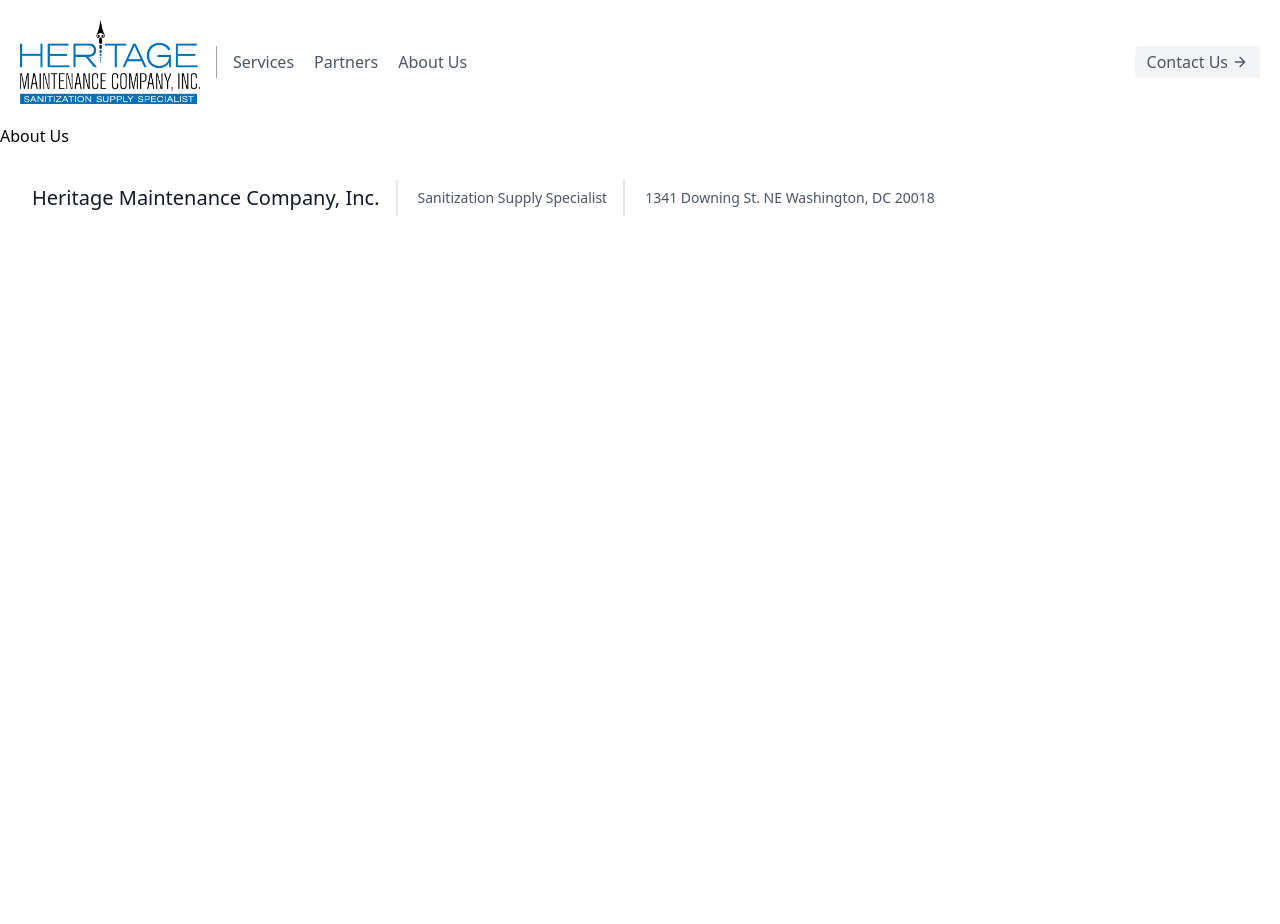
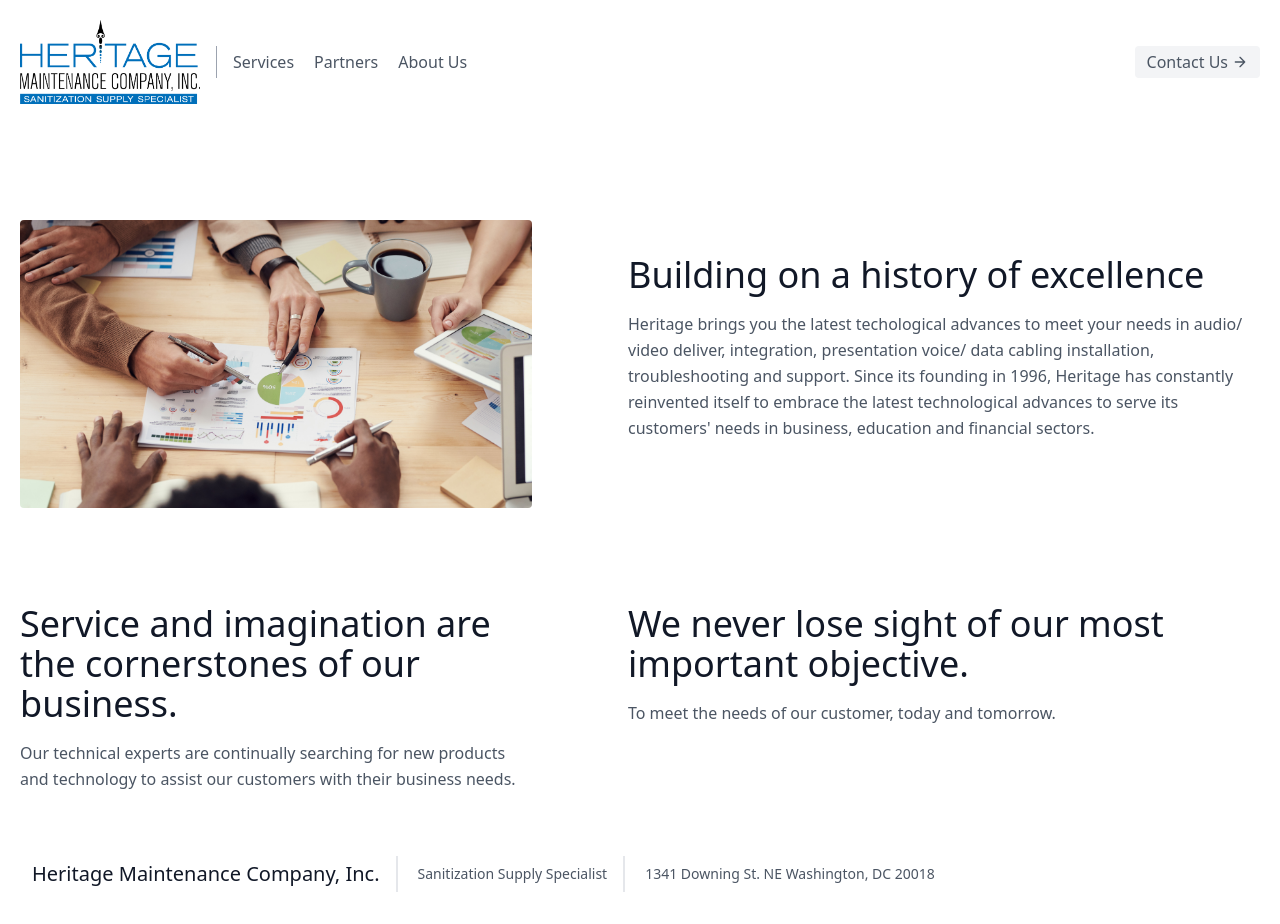
Before and after one commit to cashconnor/HTech, a Django app: page /about-us/ in a window 1280 px wide. Before the commit the page ends 216 px from the top, so only its background shows below. Run offline with Django 4.2, Linux system fonts and the light colour scheme.

Commit message:
about-us update

```diff
--- a/static/css/style.css
+++ b/static/css/style.css
@@ -521,10 +521,6 @@ Ensure the default browser behavior of the `hidden` attribute.
   left: 0px;
 }
 
-.z-10 {
-  z-index: 10;
-}
-
 .-m-4 {
   margin: -1rem;
 }
@@ -542,6 +538,18 @@ Ensure the default browser behavior of the `hidden` attribute.
 .-mx-4 {
   margin-left: -1rem;
   margin-right: -1rem;
+}
+
+.mb-10 {
+  margin-bottom: 2.5rem;
+}
+
+.mb-4 {
+  margin-bottom: 1rem;
+}
+
+.mb-8 {
+  margin-bottom: 2rem;
 }
 
 .mt-1 {
@@ -564,16 +572,8 @@ Ensure the default browser behavior of the `hidden` attribute.
   margin-bottom: 1.25rem;
 }
 
-.mb-4 {
-  margin-bottom: 1rem;
-}
-
 .mt-3 {
   margin-top: 0.75rem;
-}
-
-.mt-10 {
-  margin-top: 2.5rem;
 }
 
 .ml-3 {
@@ -588,20 +588,12 @@ Ensure the default browser behavior of the `hidden` attribute.
   margin-bottom: 4rem;
 }
 
-.mb-8 {
-  margin-bottom: 2rem;
-}
-
 .ml-4 {
   margin-left: 1rem;
 }
 
 .mb-20 {
   margin-bottom: 5rem;
-}
-
-.mb-10 {
-  margin-bottom: 2.5rem;
 }
 
 .mb-2 {
@@ -696,16 +688,16 @@ Ensure the default browser behavior of the `hidden` attribute.
   height: 2rem;
 }
 
+.w-5\/6 {
+  width: 83.333333%;
+}
+
 .w-full {
   width: 100%;
 }
 
 .w-5 {
   width: 1.25rem;
-}
-
-.w-5\/6 {
-  width: 83.333333%;
 }
 
 .w-10 {
@@ -778,12 +770,12 @@ Ensure the default browser behavior of the `hidden` attribute.
   overflow: hidden;
 }
 
+.rounded {
+  border-radius: 0.25rem;
+}
+
 .rounded-lg {
   border-radius: 0.5rem;
-}
-
-.rounded {
-  border-radius: 0.25rem;
 }
 
 .rounded-full {
@@ -852,10 +844,6 @@ Ensure the default browser behavior of the `hidden` attribute.
   padding: 2.5rem;
 }
 
-.p-8 {
-  padding: 2rem;
-}
-
 .p-4 {
   padding: 1rem;
 }
@@ -870,6 +858,10 @@ Ensure the default browser behavior of the `hidden` attribute.
 
 .p-5 {
   padding: 1.25rem;
+}
+
+.p-8 {
+  padding: 2rem;
 }
 
 .px-5 {
@@ -921,6 +913,15 @@ Ensure the default browser behavior of the `hidden` attribute.
   text-align: center;
 }
 
+.align-top {
+  vertical-align: top;
+}
+
+.text-3xl {
+  font-size: 1.875rem;
+  line-height: 2.25rem;
+}
+
 .text-xs {
   font-size: 0.75rem;
   line-height: 1rem;
@@ -946,22 +947,17 @@ Ensure the default browser behavior of the `hidden` attribute.
   line-height: 1.75rem;
 }
 
-.text-3xl {
-  font-size: 1.875rem;
-  line-height: 2.25rem;
-}
-
 .text-2xl {
   font-size: 1.5rem;
   line-height: 2rem;
 }
 
+.font-medium {
+  font-weight: 500;
+}
+
 .font-semibold {
   font-weight: 600;
-}
-
-.font-medium {
-  font-weight: 500;
 }
 
 .leading-relaxed {
@@ -1172,16 +1168,16 @@ Ensure the default browser behavior of the `hidden` attribute.
 }
 
 @media (min-width: 768px) {
+  .md\:mb-0 {
+    margin-bottom: 0px;
+  }
+
   .md\:ml-auto {
     margin-left: auto;
   }
 
   .md\:mt-0 {
     margin-top: 0px;
-  }
-
-  .md\:mb-0 {
-    margin-bottom: 0px;
   }
 
   .md\:mr-auto {
@@ -1237,6 +1233,10 @@ Ensure the default browser behavior of the `hidden` attribute.
     padding-bottom: 0.25rem;
   }
 
+  .md\:pl-16 {
+    padding-left: 4rem;
+  }
+
   .md\:pr-16 {
     padding-right: 4rem;
   }
@@ -1259,6 +1259,10 @@ Ensure the default browser behavior of the `hidden` attribute.
     display: inline-block;
   }
 
+  .lg\:w-full {
+    width: 100%;
+  }
+
   .lg\:w-2\/3 {
     width: 66.666667%;
   }
@@ -1269,10 +1273,6 @@ Ensure the default browser behavior of the `hidden` attribute.
 
   .lg\:w-1\/3 {
     width: 33.333333%;
-  }
-
-  .lg\:w-full {
-    width: 100%;
   }
 
   .lg\:w-3\/4 {
@@ -1291,6 +1291,10 @@ Ensure the default browser behavior of the `hidden` attribute.
     flex-grow: 1;
   }
 
+  .lg\:pl-24 {
+    padding-left: 6rem;
+  }
+
   .lg\:pr-24 {
     padding-right: 6rem;
   }
--- a/templates/about-us.html
+++ b/templates/about-us.html
@@ -3,5 +3,37 @@
 {% block title %}Home{% endblock %}
 
 {% block content %}
-About Us
+{% load static %}
+<section class="text-gray-600 body-font">
+    <div class="container mx-auto flex px-5 py-24 md:flex-row flex-col items-center">
+      <div data-aos="fade-right"class="lg:max-w-lg lg:w-full md:w-1/2 w-5/6 mb-10 md:mb-0">
+        <img class="object-cover object-center rounded" alt="hero" src="{% static 'img/about-us-business.jpg' %}">
+      </div>
+      <div data-aos="fade-left" class="lg:flex-grow md:w-1/2 lg:pl-24 md:pl-16 flex flex-col md:items-start md:text-left items-center text-center">
+        <h1 class="title-font sm:text-4xl text-3xl mb-4 font-medium text-gray-900">
+          Building on a history of excellence
+        </h1>
+        <p class="mb-8 leading-relaxed">Heritage brings you the latest techological advances to meet your needs in audio/ video deliver, integration, presentation voice/ data cabling installation, troubleshooting and support. Since its founding in 1996, Heritage has constantly reinvented itself to embrace the latest technological advances to serve its customers' needs in business, education and financial sectors.</p>
+
+      </div>
+    </div>
+  </section>
+  <section class="text-gray-600 body-font">
+    <div class="container mx-auto flex px-5 py-4 md:flex-row flex-col align-top">
+      <div data-aos="fade-right"class="lg:max-w-lg lg:w-full md:w-1/2 w-5/6 mb-10 md:mb-0">
+        <h1 class="title-font sm:text-4xl text-3xl mb-4 font-medium text-gray-900">
+            Service and imagination are the cornerstones of our business.
+          </h1>
+          <p class="mb-8 leading-relaxed">Our technical experts are continually searching for new products and technology to assist our customers with their business needs.</p>
+
+      </div>
+      <div data-aos="fade-left" class="lg:flex-grow md:w-1/2 lg:pl-24 md:pl-16 flex flex-col md:items-start md:text-left items-center text-center">
+        <h1 class="title-font sm:text-4xl text-3xl mb-4 font-medium text-gray-900">
+            We never lose sight of our most important objective.
+        </h1>
+        <p class="mb-8 leading-relaxed">To meet the needs of our customer, today and tomorrow.</p>
+
+      </div>
+    </div>
+  </section>
 {% endblock %}
```
Also changed, not shown: static/img/about-us-business.jpg (added).
